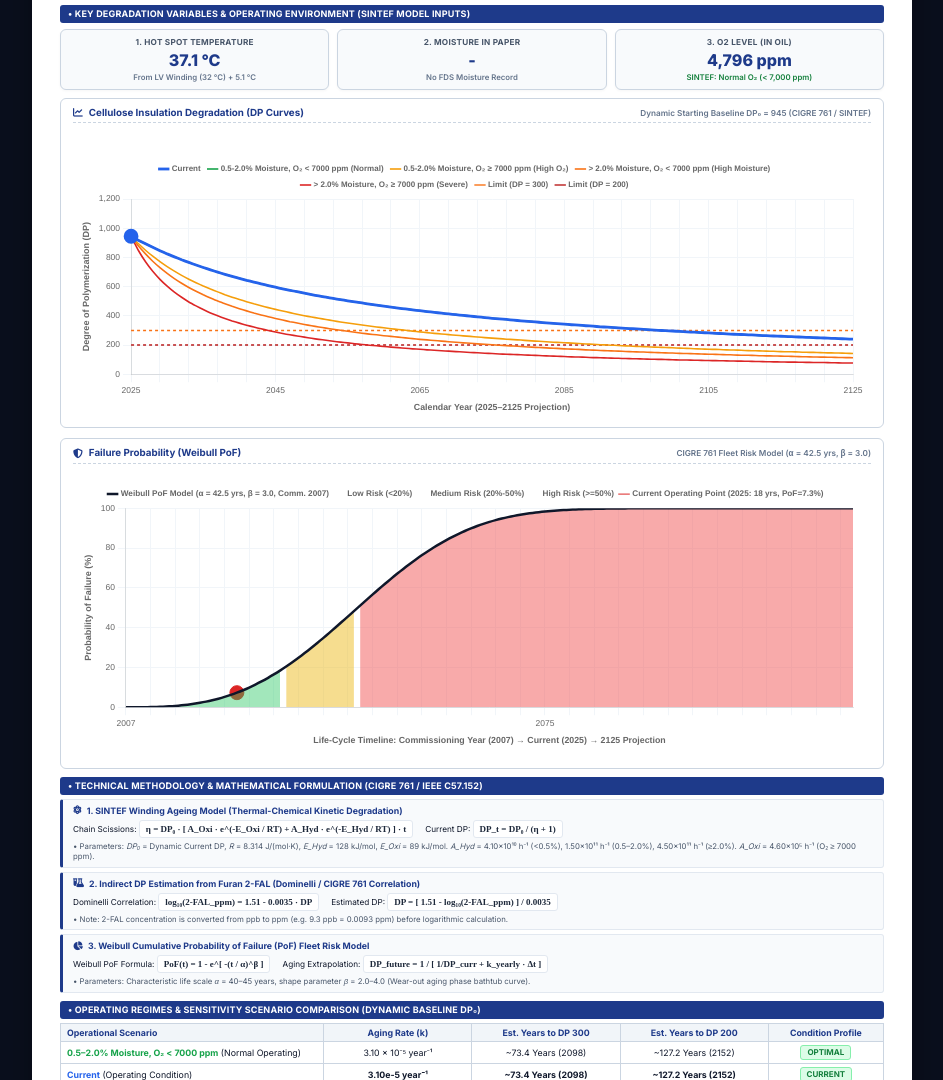
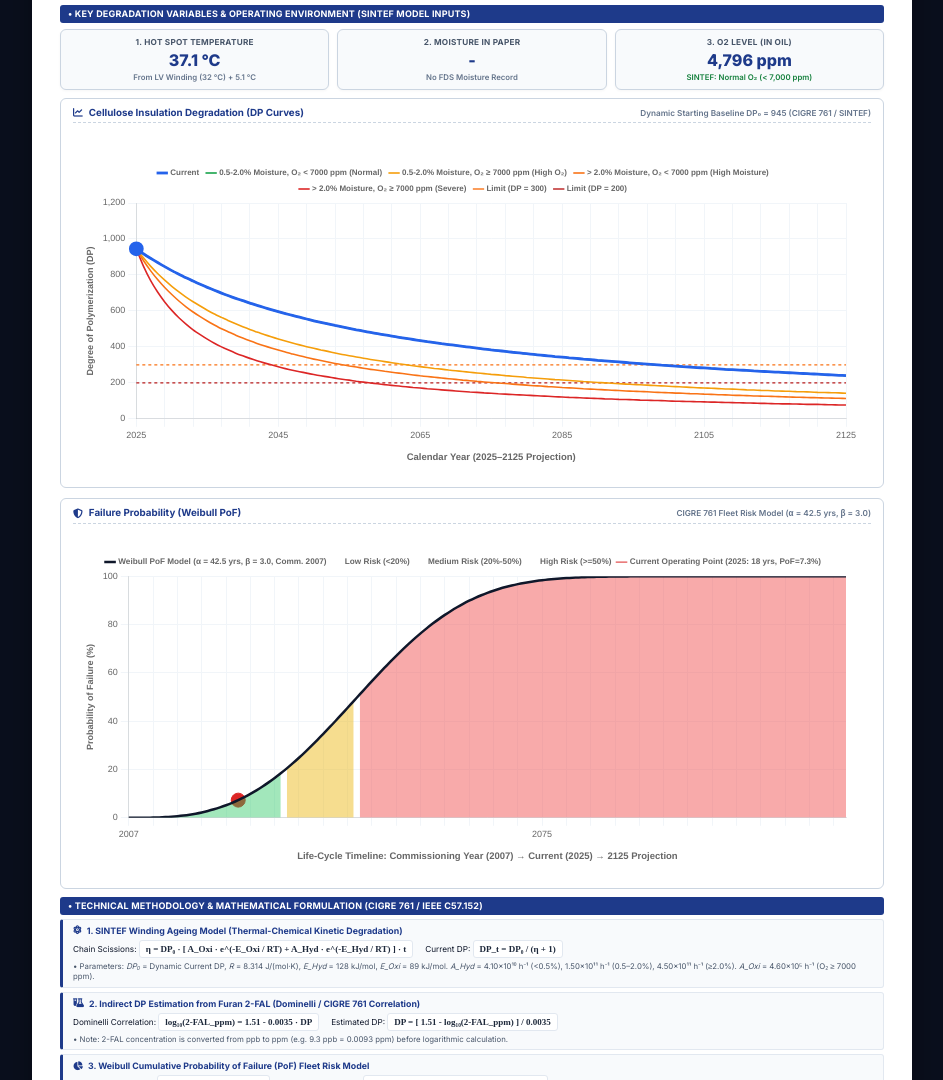
Before and after one commit to TransformerTeam/transformer-asset, a website: page remaining_life_report.html in a window 1280 px wide. Shown: the part 349-1429 px from the top of the page, without its empty margins (168-1111 px from the left). Drawn offline with nearby package versions, Linux system fonts and the light colour scheme.

Commit message:
Expand chart canvas container height to 350px with generous padding and crisp 9.5px axis titles to guarantee complete data visibility with zero clipping

```diff
--- a/remaining_life_report.html
+++ b/remaining_life_report.html
@@ -421,7 +421,7 @@
     .chart-canvas-container {
       position: relative;
       width: 100%;
-      height: 290px;
+      height: 350px;
     }
 
     /* Technical Formula Box */
@@ -533,7 +533,7 @@
         width: 100% !important;
       }
       .chart-canvas-container {
-        height: 260px !important;
+        height: 320px !important;
       }
       .signature-table {
         page-break-inside: avoid !important;
@@ -1572,10 +1572,10 @@
           maintainAspectRatio: false,
           layout: {
             padding: {
-              top: 28,
-              bottom: 4,
-              left: 4,
-              right: 18
+              top: 32,
+              bottom: 12,
+              left: 8,
+              right: 25
             }
           },
           plugins: {
@@ -1595,9 +1595,8 @@
           },
           scales: {
             x: {
-              title: { display: true, text: 'Calendar Year (2025–2125 Projection)', font: { size: 8.8, weight: '700' }, padding: { top: 4, bottom: 2 } },
-              ticks: {
-                font: { size: 8.5 },
+              title: { display: true, text: 'Calendar Year (2025–2125 Projection)', font: { size: 9.5, weight: '700' }, padding: { top: 8, bottom: 4 } },
+              ticks: { font: { size: 9, weight: '500' },
                 maxRotation: 0,
                 callback: function(val, index) {
                   const y = years[index];
@@ -1610,8 +1609,7 @@
               min: 0,
               max: yMax,
               title: { display: true, text: 'Degree of Polymerization (DP)', font: { size: 9, weight: '700' } },
-              ticks: {
-                font: { size: 8.5 },
+              ticks: { font: { size: 9, weight: '500' },
                 stepSize: 200
               },
               grid: { color: '#f1f5f9' }
@@ -1723,10 +1721,10 @@
           maintainAspectRatio: false,
           layout: {
             padding: {
-              top: 14,
-              bottom: 12,
-              left: 6,
-              right: 18
+              top: 22,
+              bottom: 14,
+              left: 8,
+              right: 25
             }
           },
           plugins: {
@@ -1756,9 +1754,8 @@
           },
           scales: {
             x: {
-              title: { display: true, text: `Life-Cycle Timeline: Commissioning Year (${commissionYear}) → Current (${baseYear}) → 2125 Projection`, font: { size: 8.8, weight: '700' }, padding: { top: 4, bottom: 2 } },
-              ticks: {
-                font: { size: 8.5 },
+              title: { display: true, text: `Life-Cycle Timeline: Commissioning Year (${commissionYear}) → Current (${baseYear}) → 2125 Projection`, font: { size: 9.5, weight: '700' }, padding: { top: 8, bottom: 4 } },
+              ticks: { font: { size: 9, weight: '500' },
                 maxRotation: 0,
                 callback: function(val, index) {
                   const y = years[index];
@@ -1771,7 +1768,7 @@
               min: 0,
               max: 100,
               title: { display: true, text: 'Probability of Failure (%)', font: { size: 9, weight: '700' } },
-              ticks: { font: { size: 8.5 }, stepSize: 20 },
+              ticks: { font: { size: 9, weight: '500' }, stepSize: 20 },
               grid: { color: '#f1f5f9' }
             }
           }
```
